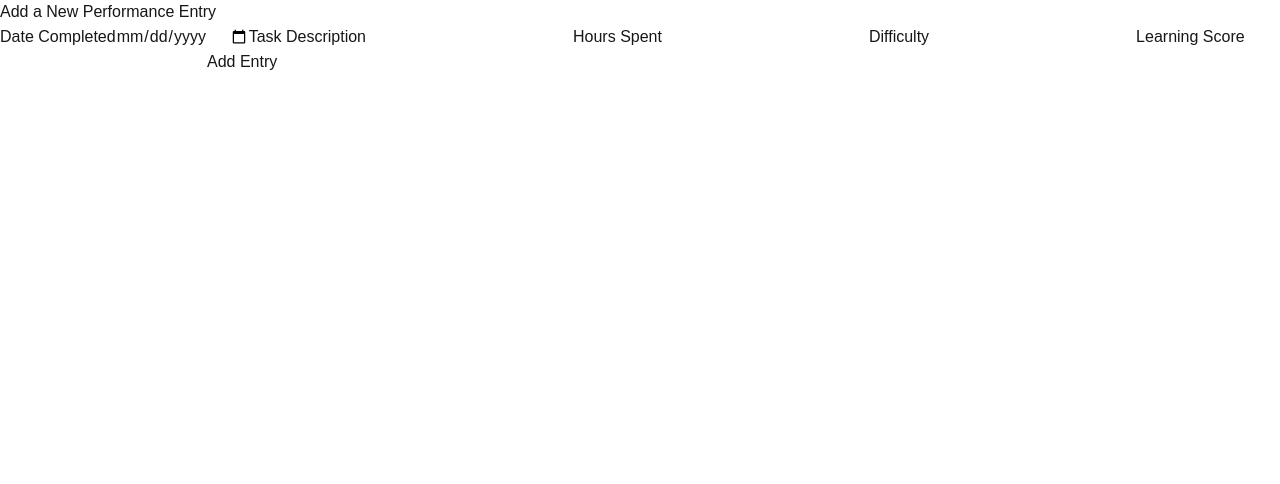
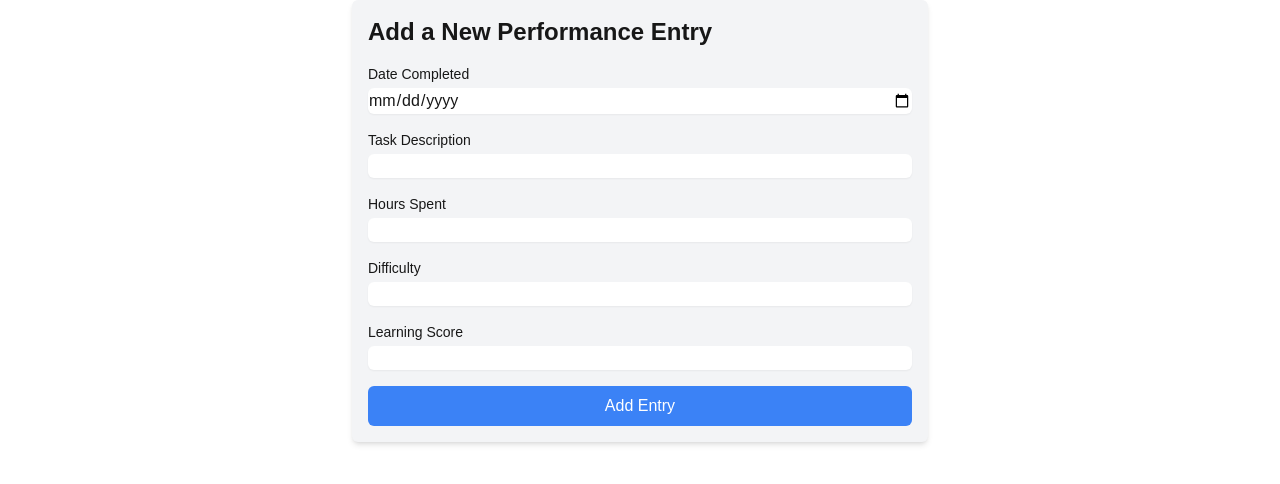
Before and after one commit to Jacobo149/Performance_Tracker, a Next.js app in the folder frontend/: page /add_entry in a window 1280 px wide. Shown: the top 484 px of the page. Built offline with nearby package versions, Linux system fonts and the light colour scheme.

Commit message:
Added Charting

```diff
--- a/frontend/app/add_entry/page.tsx
+++ b/frontend/app/add_entry/page.tsx
@@ -42,47 +42,68 @@ const AddEntry = () => {
   };
 
   return (
+    <div className="max-w-xl mx-auto p-4 bg-gray-100 shadow-md rounded-md">
+  <h1 className="text-2xl font-bold mb-4">Add a New Performance Entry</h1>
+  <form onSubmit={handleSubmit} className="space-y-4">
     <div>
-      <h1>Add a New Performance Entry</h1>
-      <form onSubmit={handleSubmit}>
-        <label>Date Completed</label>
+      <label className="block text-sm font-medium">Date Completed</label>
       <input
         type="date"
         name="date_completed"
         value={formData.date_completed}
         onChange={handleInputChange}
+        className="mt-1 block w-full border-gray-300 rounded-md shadow-sm focus:ring-blue-500 focus:border-blue-500"
       />
-        <label>Task Description</label>
+    </div>
+    <div>
+      <label className="block text-sm font-medium">Task Description</label>
       <input
         type="text"
         name="task_description"
         value={formData.task_description}
         onChange={handleInputChange}
+        className="mt-1 block w-full border-gray-300 rounded-md shadow-sm focus:ring-blue-500 focus:border-blue-500"
       />
-        <label>Hours Spent</label>
+    </div>
+    <div>
+      <label className="block text-sm font-medium">Hours Spent</label>
       <input
         type="number"
         name="hours_spent"
         value={formData.hours_spent}
         onChange={handleInputChange}
+        className="mt-1 block w-full border-gray-300 rounded-md shadow-sm focus:ring-blue-500 focus:border-blue-500"
       />
-        <label>Difficulty</label>
+    </div>
+    <div>
+      <label className="block text-sm font-medium">Difficulty</label>
       <input
         type="number"
         name="difficulty"
         value={formData.difficulty}
         onChange={handleInputChange}
+        className="mt-1 block w-full border-gray-300 rounded-md shadow-sm focus:ring-blue-500 focus:border-blue-500"
       />
-        <label>Learning Score</label>
+    </div>
+    <div>
+      <label className="block text-sm font-medium">Learning Score</label>
       <input
         type="number"
         name="learning_score"
         value={formData.learning_score}
         onChange={handleInputChange}
+        className="mt-1 block w-full border-gray-300 rounded-md shadow-sm focus:ring-blue-500 focus:border-blue-500"
       />
-        <button type="submit">Add Entry</button>
+    </div>
+    <button
+      type="submit"
+      className="w-full bg-blue-500 text-white py-2 px-4 rounded-md hover:bg-blue-600 focus:ring-2 focus:ring-offset-2 focus:ring-blue-500"
+    >
+      Add Entry
+    </button>
   </form>
 </div>
+
   );
 };
 
--- a/frontend/app/layout.tsx
+++ b/frontend/app/layout.tsx
@@ -14,8 +14,8 @@ const geistMono = localFont({
 });
 
 export const metadata: Metadata = {
-  title: "Create Next App",
-  description: "Generated by create next app",
+  title: "Performance Tracker",
+  description: "Performance Tracker Application",
 };
 
 export default function RootLayout({
--- a/frontend/app/page.tsx
+++ b/frontend/app/page.tsx
@@ -3,7 +3,18 @@
 import { useState, useEffect } from 'react';
 import axios from '../utils/axios'; // Axios instance
 import Link from 'next/link';
+import { Line } from 'react-chartjs-2';
+import {
+  Chart as ChartJS,
+  LineElement,
+  CategoryScale,
+  LinearScale,
+  PointElement,
+  Tooltip,
+  Legend,
+} from 'chart.js';
 
+ChartJS.register(LineElement, CategoryScale, LinearScale, PointElement, Tooltip, Legend);
 
 // Define a type for the performance data
 interface PerformanceData {
@@ -20,25 +31,70 @@ const Home = () => {
 
   useEffect(() => {
     // Fetch performance data on page load
-    axios.get('/performance')
-      .then(response => {
+    axios
+      .get('/performance')
+      .then((response) => {
         setPerformanceData(response.data);
       })
-      .catch(error => {
+      .catch((error) => {
         console.error('Error fetching data:', error);
       });
   }, []);
 
+  // Prepare chart data
+  const chartData = {
+    labels: performanceData.map((entry) => entry.date_completed.slice(0, 10)), // Dates
+    datasets: [
+      {
+        label: 'Difficulty',
+        data: performanceData.map((entry) => entry.difficulty),
+        borderColor: 'rgba(75, 192, 192, 1)',
+        backgroundColor: 'rgba(75, 192, 192, 0.2)',
+        tension: 0.4,
+      },
+      {
+        label: 'Hours Spent',
+        data: performanceData.map((entry) => entry.hours_spent),
+        borderColor: 'rgba(153, 102, 255, 1)',
+        backgroundColor: 'rgba(153, 102, 255, 0.2)',
+        tension: 0.4,
+      },
+      {
+        label: 'Learning Score',
+        data: performanceData.map((entry) => entry.learning_score),
+        borderColor: 'rgba(255, 159, 64, 1)',
+        backgroundColor: 'rgba(255, 159, 64, 0.2)',
+        tension: 0.4,
+      },
+    ],
+  };
+
+  const chartOptions = {
+    responsive: true,
+    plugins: {
+      legend: {
+        position: 'top' as const,
+      },
+    },
+  };
+
   return (
-    <div>
-      <h1>Performance Tracker</h1>
+    <div className="container mx-auto p-4">
+      <h1 className="text-2xl font-bold mb-4">Performance Tracker</h1>
 
-      <Link href="/add_entry">Go To Add Entry</Link>
+      <Link href="/add_entry" className="text-blue-500 underline mb-4 block">
+        Go To Add Entry
+      </Link>
 
-      <ul>
+      <div className="mb-8">
+        <h2 className="text-xl font-semibold">Performance Chart</h2>
+        <Line data={chartData} options={chartOptions} />
+      </div>
+
+      <ul className="space-y-2">
         {performanceData.map((entry) => (
-          <li key={entry.id}>
-            <strong>{entry.task_description}</strong> - {entry.hours_spent} hours
+          <li key={entry.id} className="border p-2 rounded">
+            <strong>{entry.task_description}</strong>: {entry.date_completed.slice(0, 10)}, {entry.hours_spent} hours, difficulty {entry.difficulty}, learning score {entry.learning_score}
           </li>
         ))}
       </ul>
--- a/frontend/package.json
+++ b/frontend/package.json
@@ -10,8 +10,11 @@
   },
   "dependencies": {
     "axios": "^1.7.9",
+    "chart.js": "^4.4.7",
+    "framer-motion": "^11.13.1",
     "next": "^15.0.3",
     "react": "^18.2.0",
+    "react-chartjs-2": "^5.2.0",
     "react-dom": "^18.2.0"
   },
   "devDependencies": {
```
Also changed, not shown: 1 other file (tests, documents, lock files or other folders). Lines whose indentation alone changed are shown as unchanged.
